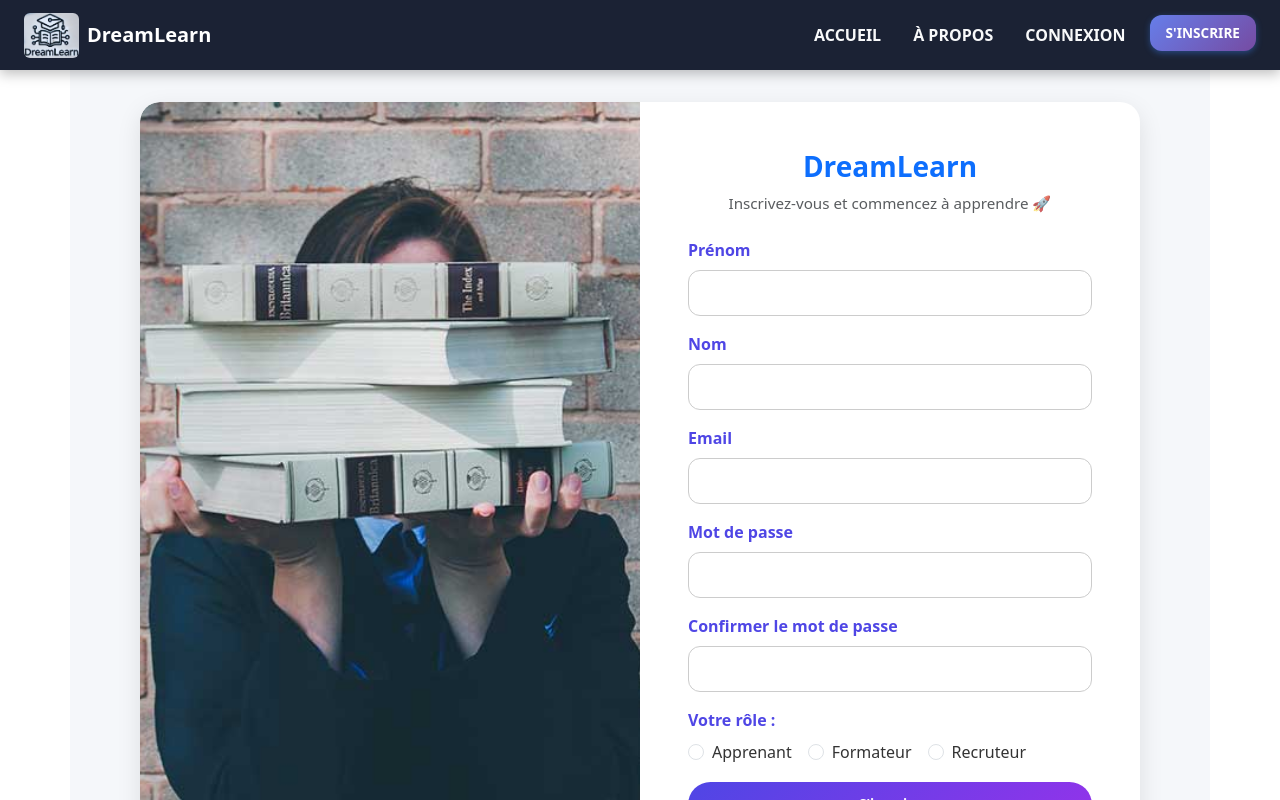
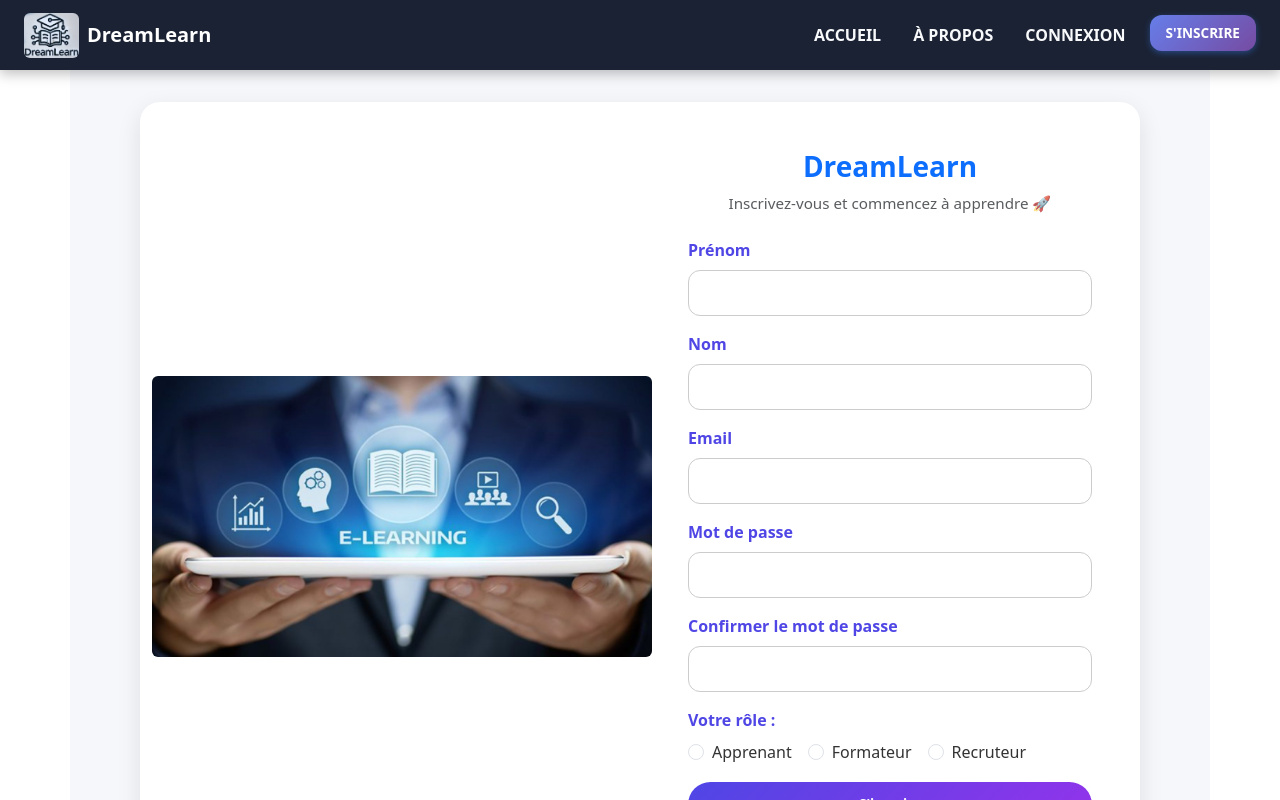
Before and after one commit to khawla-khalfallah/frontend, a React (Create React App) app: page /register in a window 1280 px wide. Shown: the top 800 px of the page. Built offline with nearby package versions, Linux system fonts and the light colour scheme.

Commit message:
Ajout des nouvelles fonctionnalités / corrections

```diff
--- a/src/components/BayesianRankingDashboard.js
+++ b/src/components/BayesianRankingDashboard.js
@@ -472,7 +472,7 @@ const BayesianRankingDashboard = () => {
                                             </div>
                                         </td>
                                         <td className="align-middle text-center">
-                                            <Badge bg={formation.evaluations_count > 0 ? 'success' : 'secondary'} className="fs-6">
+                                            <Badge bg={formation.evaluations_count > 0 ? 'success' : 'secondary'} className="fs-6 text-white">
                                                 {formation.evaluations_count || 0}
                                             </Badge>
                                         </td>
--- a/src/pages/acceuil/Login.js
+++ b/src/pages/acceuil/Login.js
@@ -3,6 +3,7 @@ import { useNavigate, Link } from "react-router-dom";
 import "bootstrap/dist/css/bootstrap.min.css";
 import api from '../../api';
 import LayoutPublic from "../../layouts/LayoutPublic"; // ✅ Import du layout
+import ElearningImage from '../../assets/e-learning-platform-development.jpg'; // adapte le chemin et l'extension
 // import axiosInstance from '../config/axios';
 import './Login.css';
 
@@ -73,7 +74,7 @@ function Login() {
         <div className="row shadow-lg p-4 rounded bg-light login-container">
           {/* Image DreamLearn */}
           <div className="col-md-6 d-none d-md-flex align-items-center">
-            <img src="/images/about.jpg" alt="DreamLearn Login" className="img-fluid rounded" />
+            <img src={ElearningImage} alt="DreamLearn Login" className="img-fluid rounded" style={{ maxWidth: '100%', height: 'auto' }} />
           </div>
 
           {/* Formulaire de connexion */}
--- a/src/pages/acceuil/Register.js
+++ b/src/pages/acceuil/Register.js
@@ -3,6 +3,7 @@ import { useNavigate, Link } from "react-router-dom";
 import axios from "axios";
 import "bootstrap/dist/css/bootstrap.min.css";
 import LayoutPublic from "../../layouts/LayoutPublic"; // ✅ Import du layout
+import ElearningImage from '../../assets/e-learning-platform-development.jpg'; // adapte le chemin et l'extension
 import "./Register.css";
 
 
@@ -271,12 +272,8 @@ function Register() {
         <div className="register-wrapper row">
 
           {/* ✅ Image à gauche */}
-          <div className="col-lg-6 d-none d-lg-flex p-0">
-            <img
-              src="/images/about.jpg"
-              alt="Inscription DreamLearn"
-              className="w-100 h-100"
-            />
+          <div className="col-md-6 d-none d-md-flex align-items-center">
+            <img src={ElearningImage} alt="DreamLearn Login" className="img-fluid rounded" style={{ maxWidth: '105%', height:'auto' }} />
           </div>
 
           {/* ✅ Formulaire */}
--- a/src/pages/formateur/AjoutPdfFormFormateur.js
+++ b/src/pages/formateur/AjoutPdfFormFormateur.js
@@ -243,7 +243,7 @@ const AjoutPdfFormFormateur = ({ formateurId, token, onSuccess }) => {
         <div className="d-grid">
           <button
             type="submit"
-            className="btn btn-warning"
+            className="btn btn-warning-uniform"
             disabled={loading}
           >
             {loading ? "⏳ Ajout en cours..." : "➕ Ajouter PDF"}
--- a/src/pages/formateur/AjoutVideoFormFormateur.js
+++ b/src/pages/formateur/AjoutVideoFormFormateur.js
@@ -264,7 +264,7 @@ const AjoutVideoFormFormateur = ({ formateurId, token, onSuccess }) => {
         <div className="d-grid">
           <button
             type="submit"
-            className="btn btn-warning"
+            className="btn btn-warning-uniform"
             disabled={loading}
           >
             {loading ? "⏳ Ajout en cours..." : "➕ Ajouter Vidéo"}
--- a/src/pages/formateur/BayesianRanking.js
+++ b/src/pages/formateur/BayesianRanking.js
@@ -149,7 +149,7 @@ const BayesianRanking = () => {
                                             </div>
                                         </td>
                                         <td className="align-middle text-center">
-                                            <Badge bg={formation.evaluations_count > 0 ? 'success' : 'secondary'} className="fs-6">
+                                            <Badge bg={formation.evaluations_count > 0 ? 'success' : 'secondary'} className="fs-6 text-white">
                                                 {formation.evaluations_count || 0}
                                             </Badge>
                                         </td>
--- a/src/pages/formateur/CreateSeance.js
+++ b/src/pages/formateur/CreateSeance.js
@@ -155,7 +155,7 @@ const CreateSeance = ({ formateurId, token, onSuccess }) => {
         </select>
       </div>
       <div className="d-grid">
-        <button type="submit" className="btn btn-warning">
+        <button type="submit" className="btn btn-warning-uniform">
           ➕  Ajouter Séance
         </button>
       </div>
--- a/src/pages/formateur/MesFormationsFormateur.js
+++ b/src/pages/formateur/MesFormationsFormateur.js
@@ -205,8 +205,8 @@ const MesFormationsFormateur = () => {
                   <div className="card-body d-flex flex-column">
                     <h5 className="card-title text-orange fw-bold">{formation.titre}</h5>
                     <p className="card-text fw-bold text-dark">{formation.description}</p>
-                    <div className="mb-2">
-                      <span className="badge bg-success me-2">
+                    <div className="mb-2 d-flex justify-content-start gap-2">
+                      <span className="badge bg-success">
                         Prix : {formation.prix} DT
                       </span>
                       <span className="badge bg-secondary">
```
Also changed, not shown: src/pages/recruteur/Candidatures.js (+0 -185 lines).
